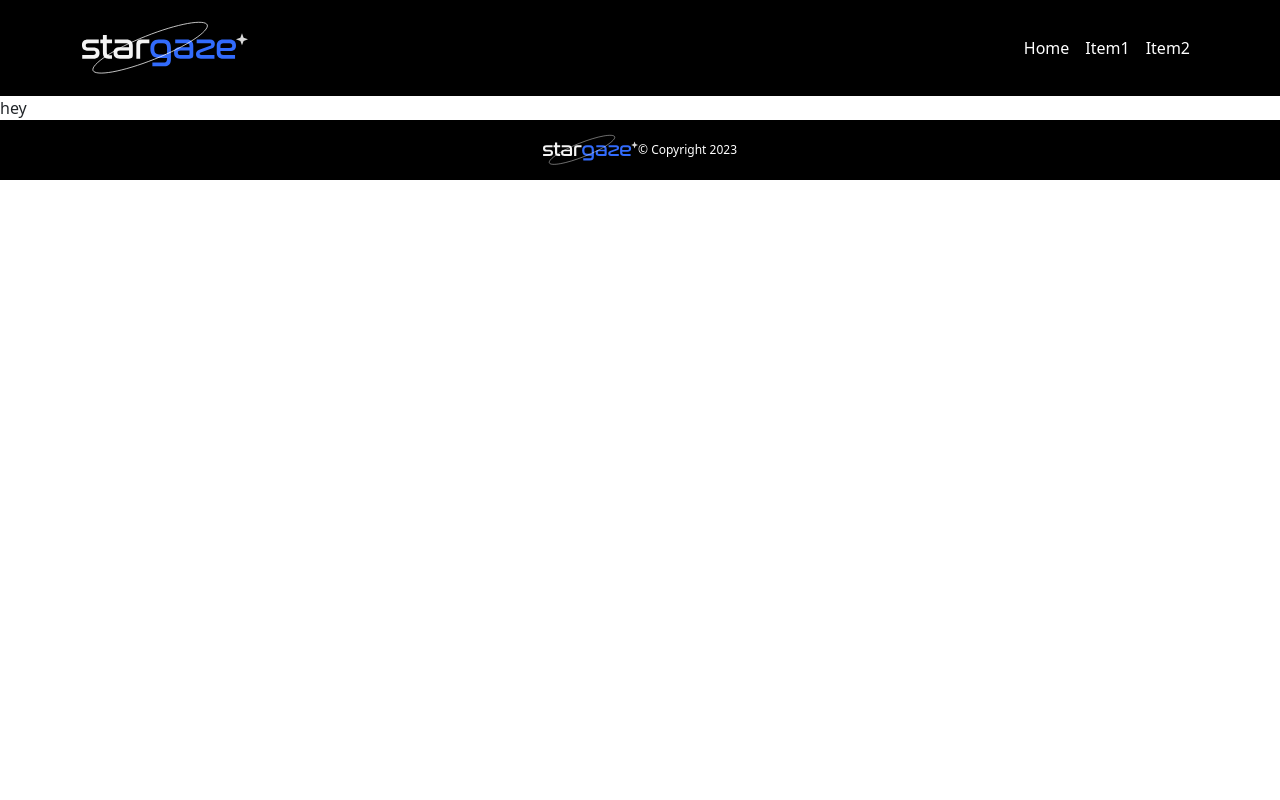
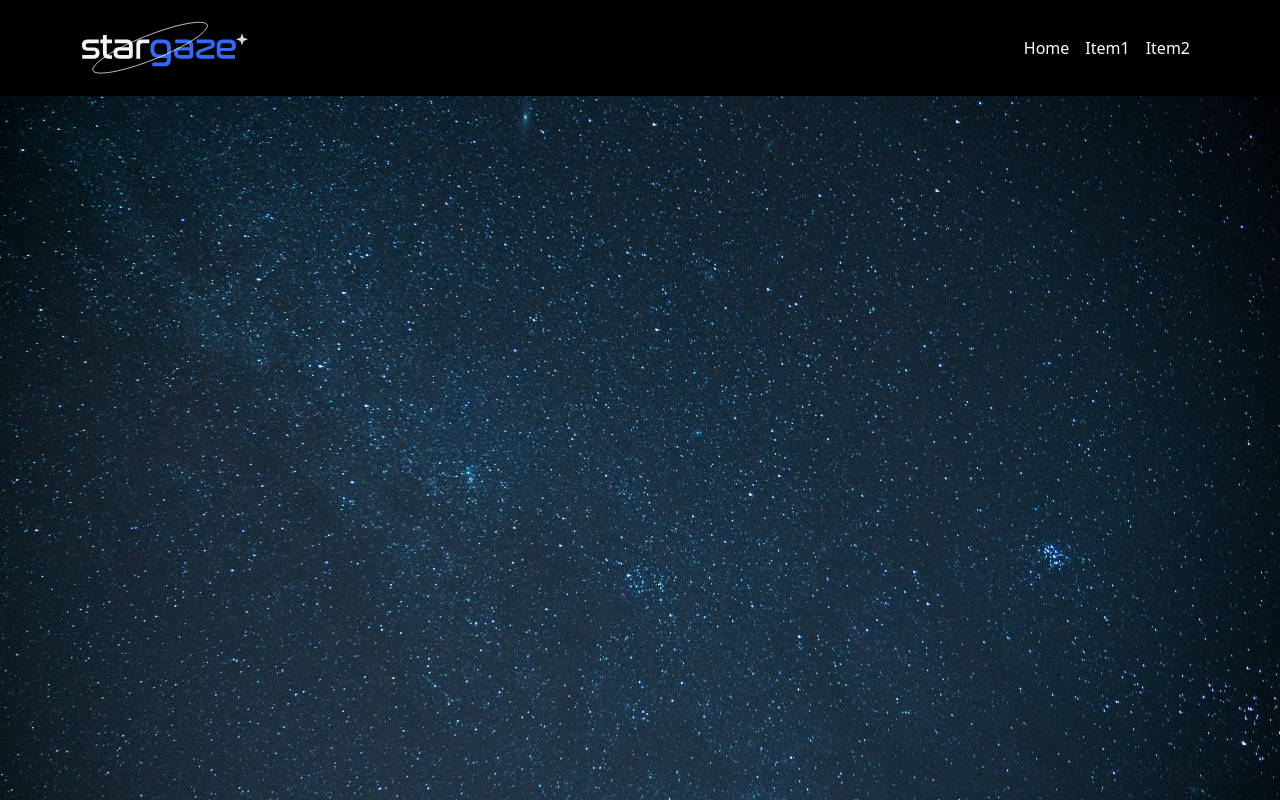
Before and after one commit to alecerf01/stargaze, a React (Create React App) app: page / in a window 1280 px wide. Shown: the top 800 px of the page. Built offline with nearby package versions, Linux system fonts and the light colour scheme.

Commit message:
added background image

```diff
--- a/src/pages/Home/index.js
+++ b/src/pages/Home/index.js
@@ -3,7 +3,9 @@ import './style.css';
 
 function Home() {
   return (
-    <div>hey</div>
+    <div className='bckg'>
+
+    </div>
   )
 }
 
--- a/src/pages/Home/style.css
+++ b/src/pages/Home/style.css
@@ -0,0 +1,5 @@
+.bckg {
+    background: url('../../images/stars.jpg')
+    center center/cover no-repeat;
+    height: 100vh;
+}
```
Also changed, not shown: src/images/stars.jpg (added).
